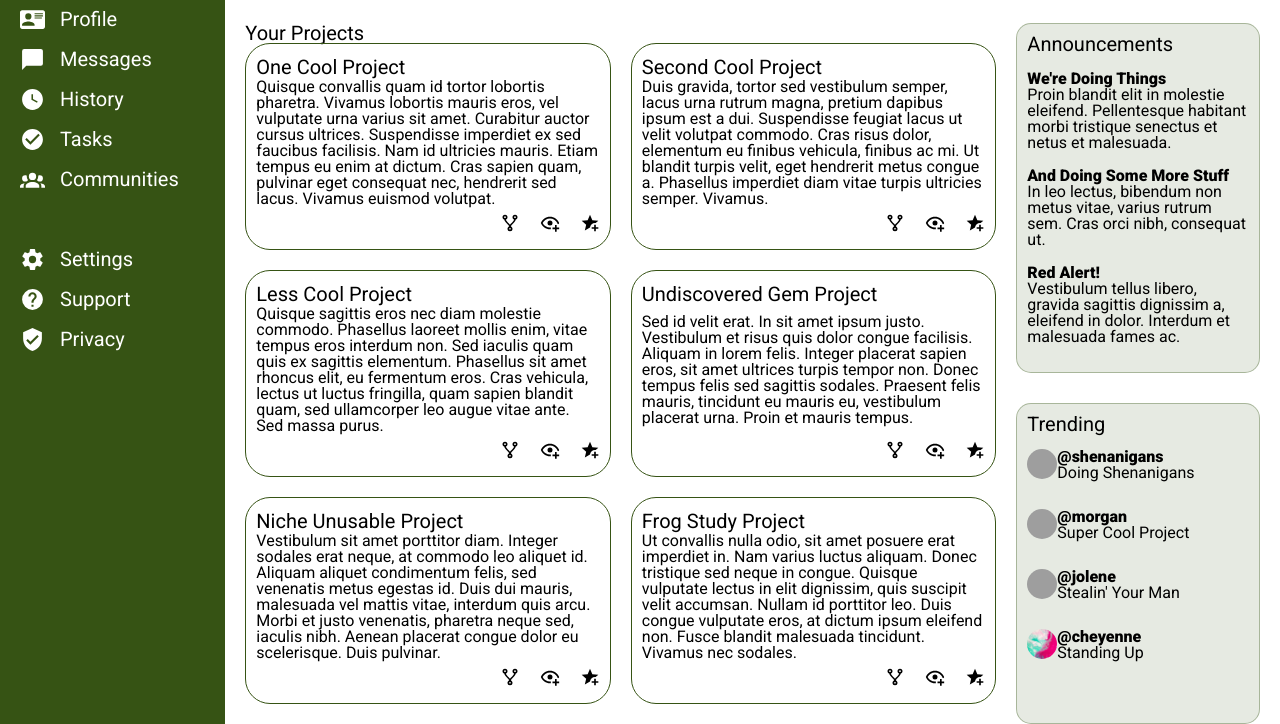
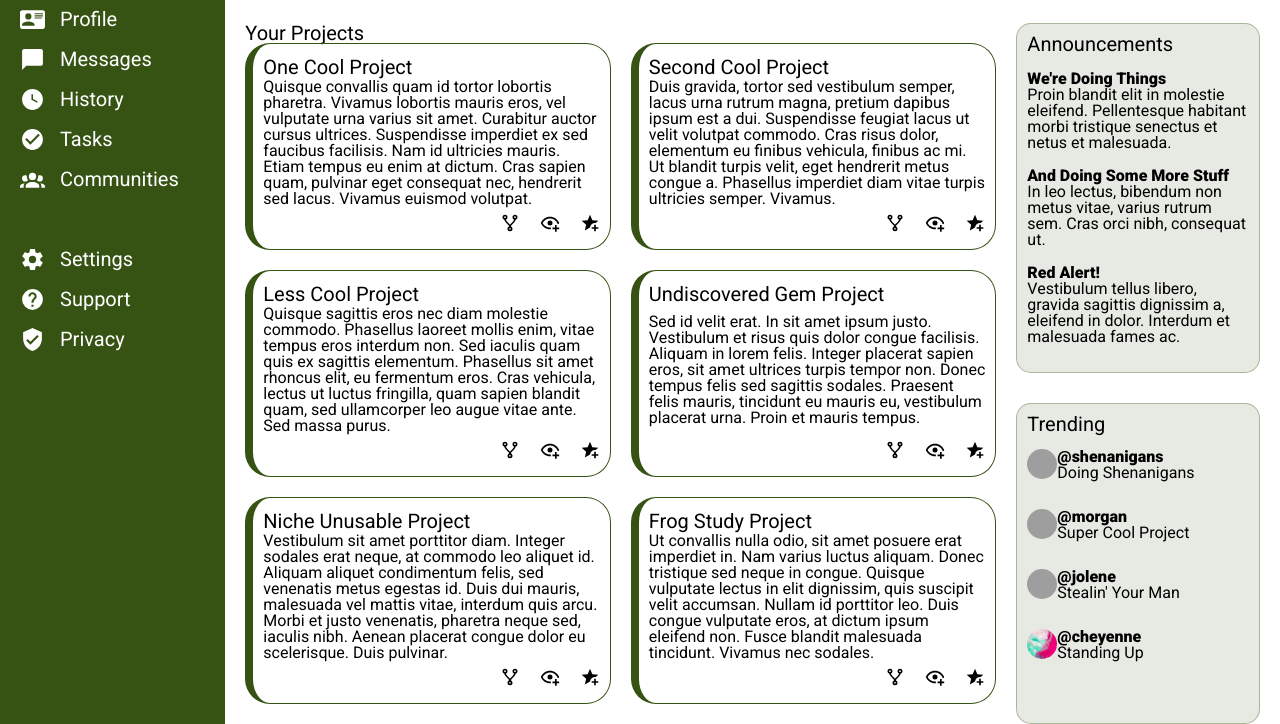
Before and after one commit to matterramun/grid-admin-dashboard, a plain HTML site: page index.html in a window 1280 px wide. Shown: the part 141-865 px from the top of the page. Drawn offline with Linux system fonts and the light colour scheme; grey boxes are pictures that could not be loaded.

Commit message:
Add Border Flair to Project Items.

```diff
--- a/styles.css
+++ b/styles.css
@@ -189,6 +189,7 @@ h2 {
 
 .project-item {
     border: 1px solid #365314;
+    border-left: 0.5rem solid #365314;
     border-radius: 25px;
     padding: 10px;
     display: grid;
```
